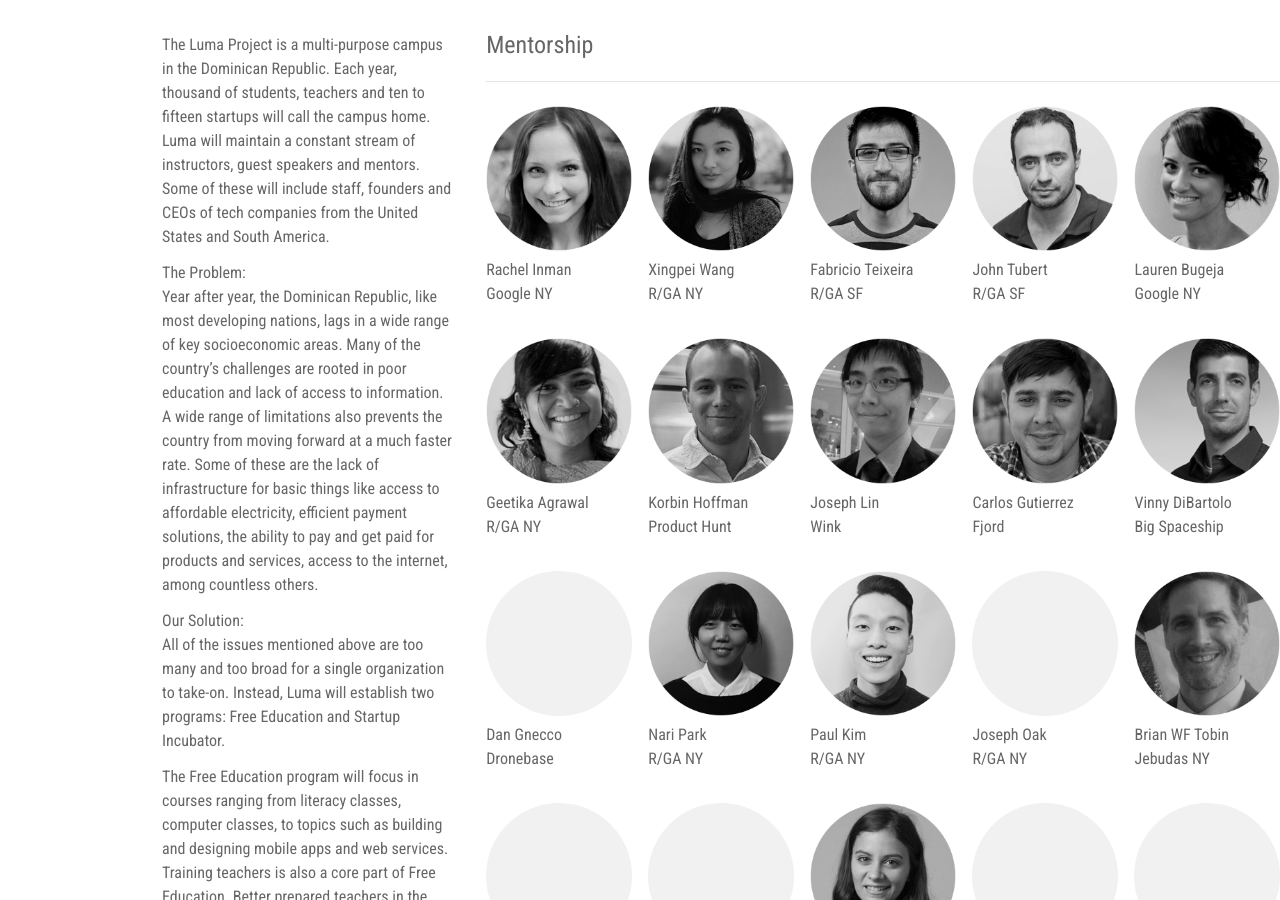
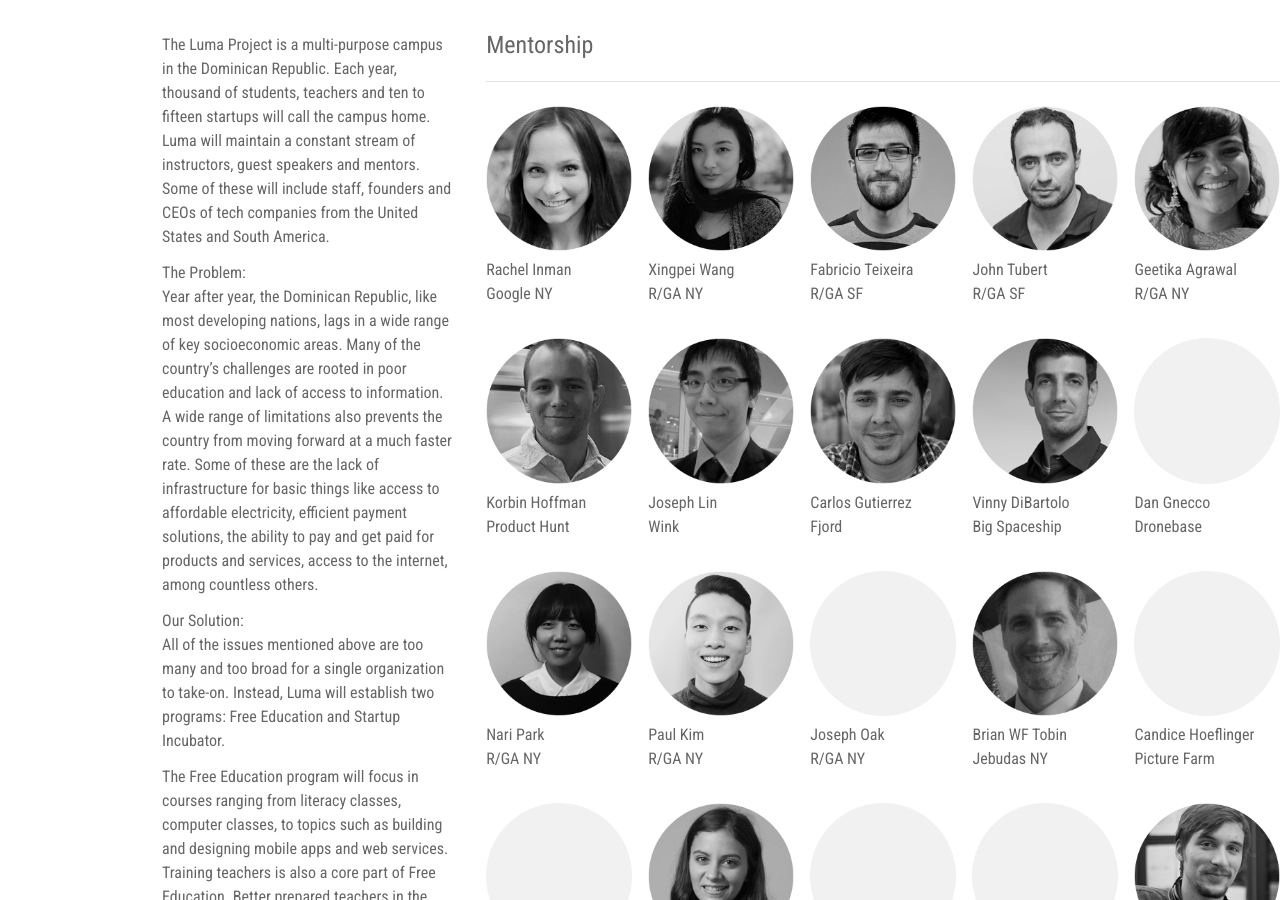
Before and after one commit to amintorres/lumaproject, a Jekyll site: the page built from index.html, in a window 1280 px wide and 900 px high, scrolled down 847 px. Built offline with Jekyll 4.4.1, drawn with Linux system fonts in a browser that asks for light colours.

Commit message:
removing lauren
fuck off

```diff
--- a/index.html
+++ b/index.html
@@ -15,9 +15,6 @@ people:
     - name: "John Tubert"
       company: "R/GA SF"
       image: "tubert.png"
-    - name: "Lauren Bugeja"
-      company: "Google NY"
-      image: "lauren.png"
     - name: "Geetika Agrawal"
       company: "R/GA NY"
       image: "geetika.png"
```
Also changed, not shown: 2 other files.
